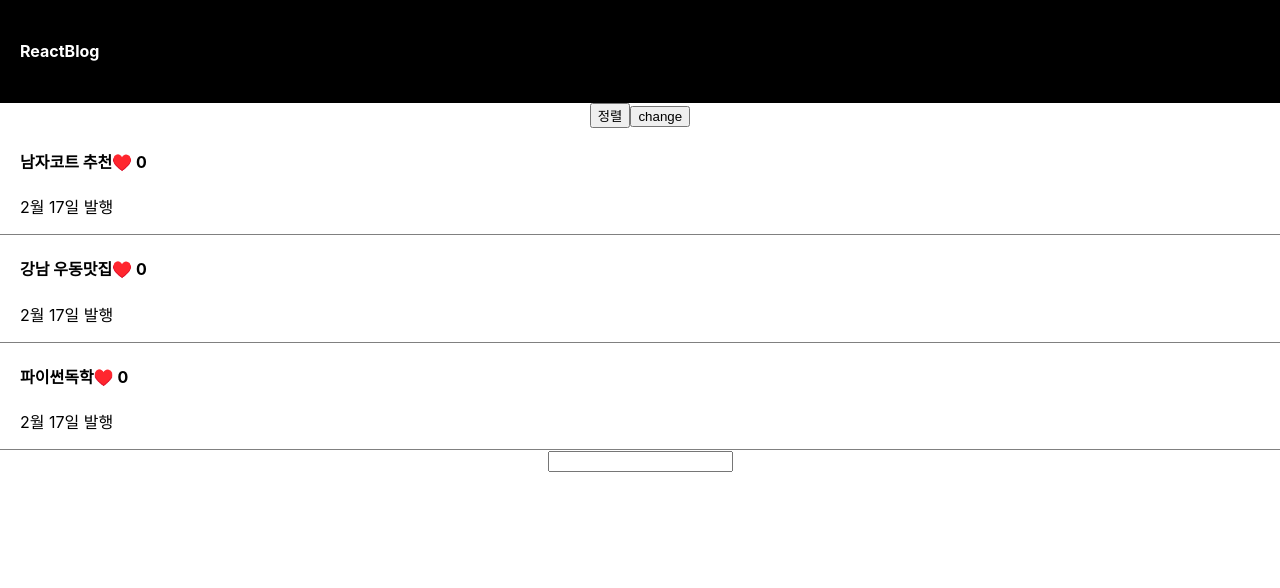
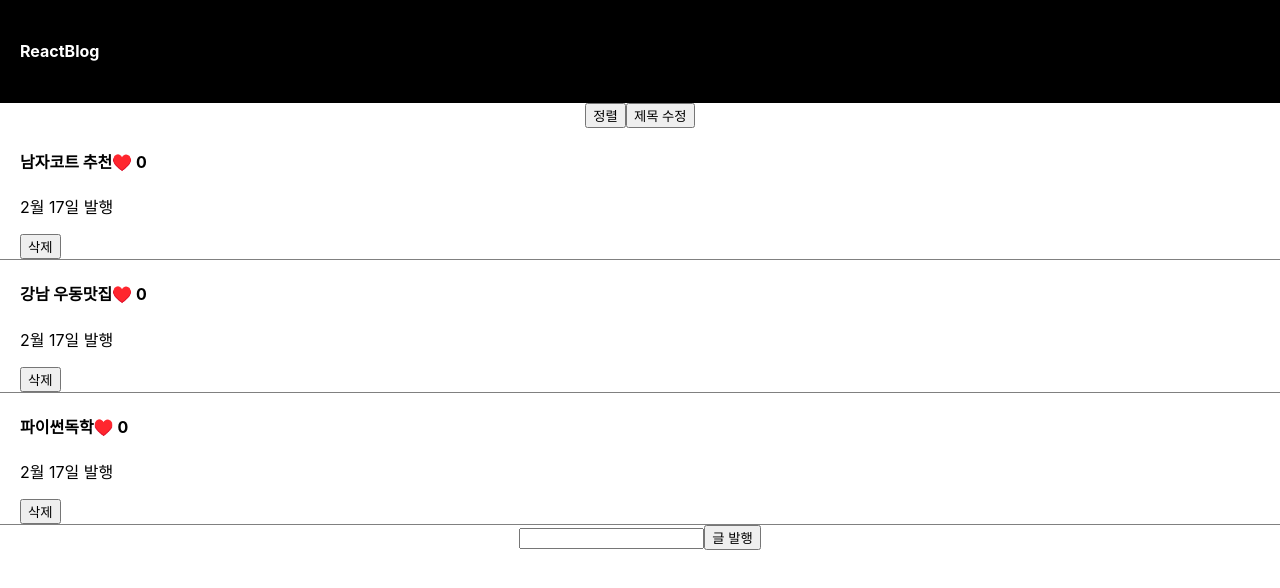
Before and after one commit to mangs2e/react-blog, a React (Create React App) app: page / in a window 1280 px wide. Shown: the top 588 px of the page. Built offline with nearby package versions, Linux system fonts and the light colour scheme.

Commit message:
[feat] 글 발행, 삭제기능 추가

```diff
--- a/src/App.js
+++ b/src/App.js
@@ -29,7 +29,7 @@ function App() {
           let copy = [...title];
           copy[0] = '여자코트 추천';
           changeTitle(copy);
-        }}>change</button>
+        }}>제목 수정</button>
 
       {/* 블로그 글 리스트 만들기 */}
       {/* 코드 반복문 */}
@@ -50,6 +50,12 @@ function App() {
               updateLike(copy)
               }}>♥️</span> {like[i]}</h4>
             <p>2월 17일 발행</p>
+            <button onClick={() => {
+              title.splice(i, 1);
+              like.splice(i, 1);
+              changeTitle([...title]);
+              updateLike([...like]);
+            }}>삭제</button>
           </div>
           )
         })
@@ -58,6 +64,12 @@ function App() {
       {/* 글 발행 기능 */}
       <input onInput={(e) => {
         setInputValue(e.target.value)}}></input>
+      <button onClick={() => {
+        title.push(inputValue);
+        like.push(0);
+        changeTitle([...title]);
+        updateLike([...like]);
+      }}>글 발행</button>
 
       {/* 모달 상세페이지 컴포넌트 생성(조건문 사용) */}
       {
```
